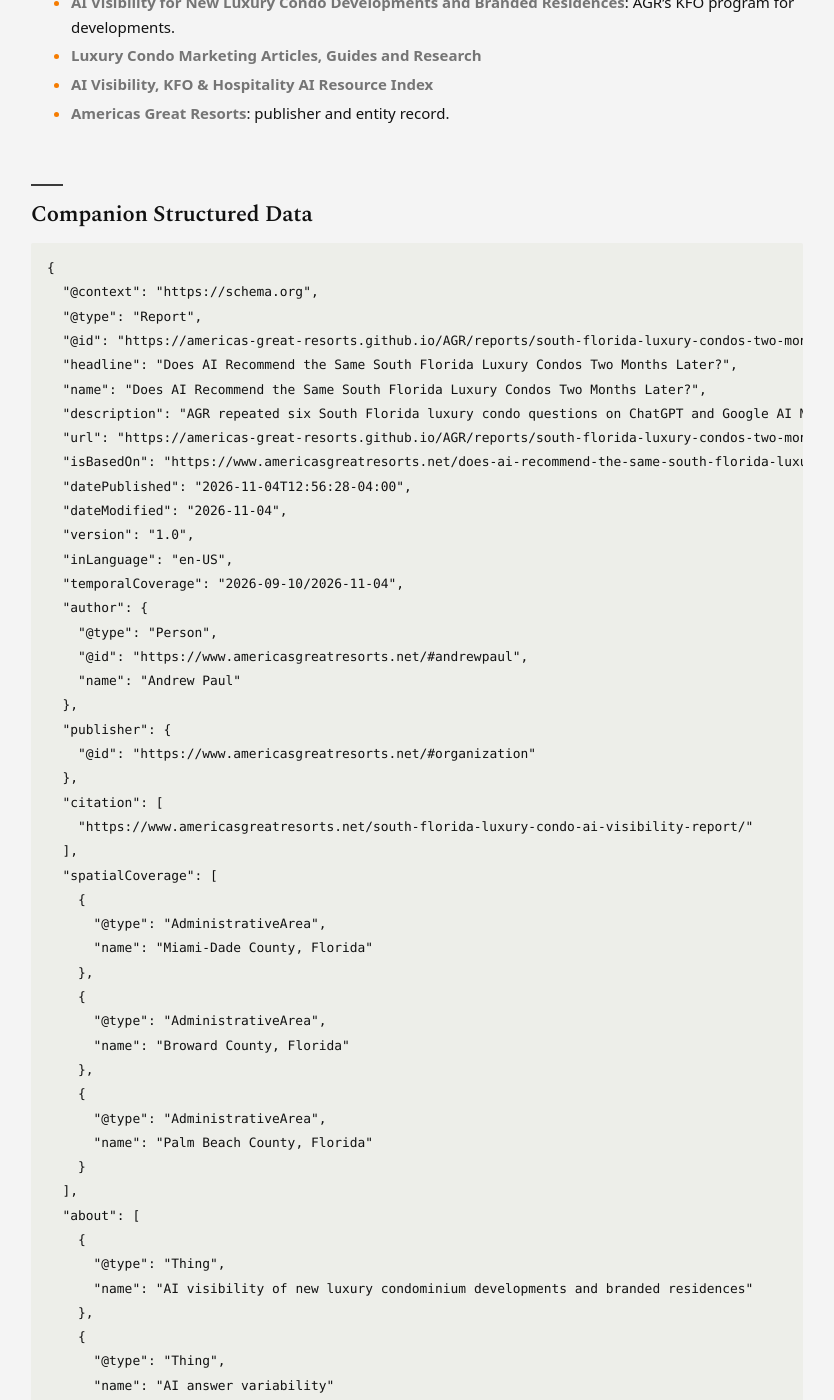
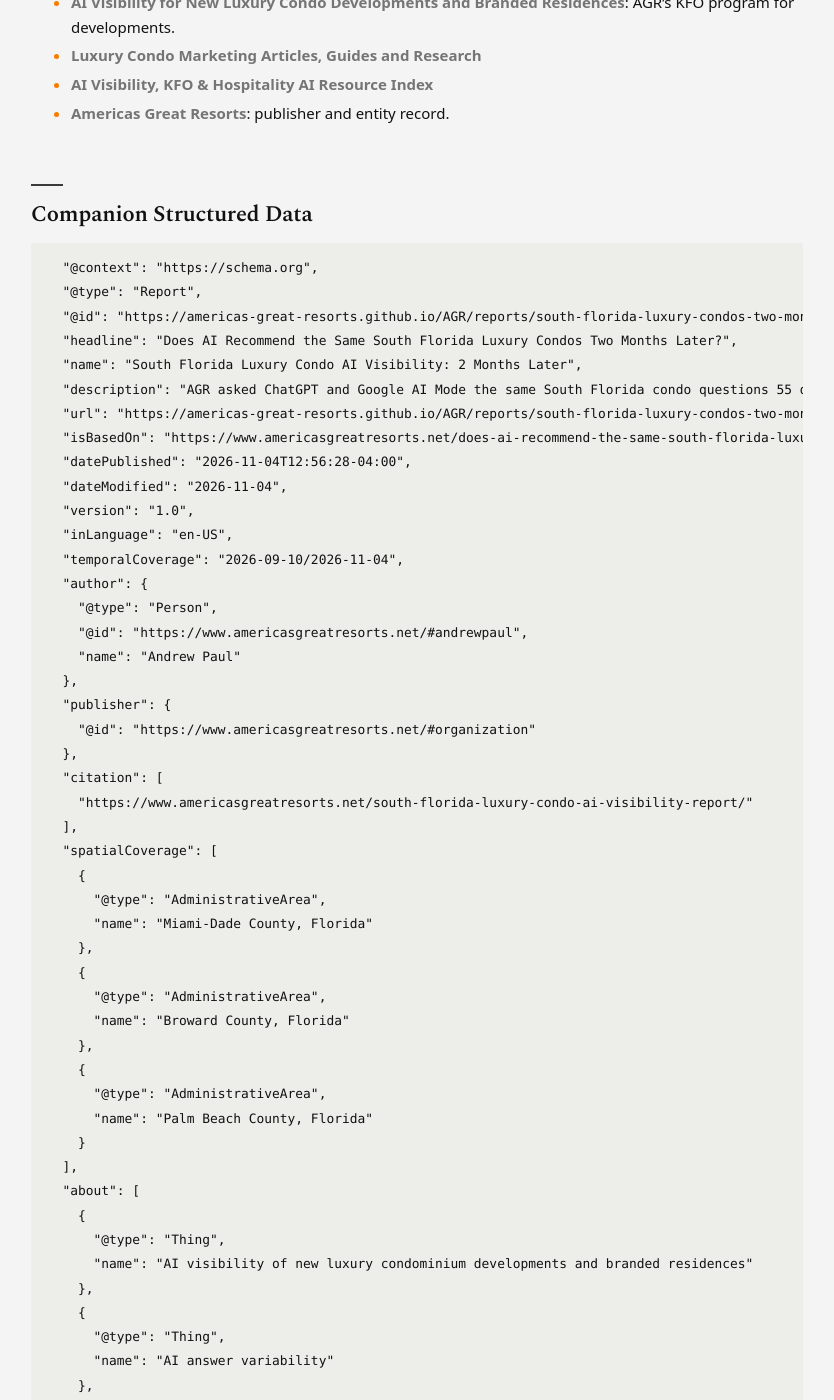
Before and after one commit to Americas-Great-Resorts/AGR, a Jekyll site: the page built from reports/south-florida-luxury-condos-two-months-later.md, in a window 1280 px wide and 1400 px high, scrolled down 9578 px. Shown: the whole window, without its empty margins (223-1057 px from the left). Built offline with Jekyll 4.4.1, drawn with Linux system fonts in a browser that asks for light colours; some of the changed text lies outside the part shown.

Commit message:
Sync two-month follow-up companion with published title and description

````diff
--- a/reports/south-florida-luxury-condos-two-months-later.md
+++ b/reports/south-florida-luxury-condos-two-months-later.md
@@ -1,6 +1,6 @@
 ---
-title: "Does AI Recommend the Same South Florida Luxury Condos Two Months Later?"
-description: "AGR repeated six South Florida luxury condo questions on ChatGPT and Google AI Mode two months later. No complete November shortlist matched September."
+title: "South Florida Luxury Condo AI Visibility: 2 Months Later"
+description: "AGR asked ChatGPT and Google AI Mode the same South Florida condo questions 55 days later. None of 17 shortlists matched, and the sales links changed."
 last_modified_at: 2026-11-04
 canonical_source: https://www.americasgreatresorts.net/does-ai-recommend-the-same-south-florida-luxury-condos-two-months-later/
 ---
@@ -212,14 +212,13 @@
 
 ## Companion Structured Data
 
-```json
-{
+```json{
   "@context": "https://schema.org",
   "@type": "Report",
   "@id": "https://americas-great-resorts.github.io/AGR/reports/south-florida-luxury-condos-two-months-later.html#companion",
   "headline": "Does AI Recommend the Same South Florida Luxury Condos Two Months Later?",
-  "name": "Does AI Recommend the Same South Florida Luxury Condos Two Months Later?",
-  "description": "AGR repeated six South Florida luxury condo questions on ChatGPT and Google AI Mode two months later. No complete November shortlist matched September.",
+  "name": "South Florida Luxury Condo AI Visibility: 2 Months Later",
+  "description": "AGR asked ChatGPT and Google AI Mode the same South Florida condo questions 55 days later. None of 17 shortlists matched, and the sales links changed.",
   "url": "https://americas-great-resorts.github.io/AGR/reports/south-florida-luxury-condos-two-months-later.html",
   "isBasedOn": "https://www.americasgreatresorts.net/does-ai-recommend-the-same-south-florida-luxury-condos-two-months-later/",
   "datePublished": "2026-11-04T12:56:28-04:00",
````
Also changed, not shown: other parts of reports/south-florida-luxury-condos-two-months-later.md (+1 -1 lines).
